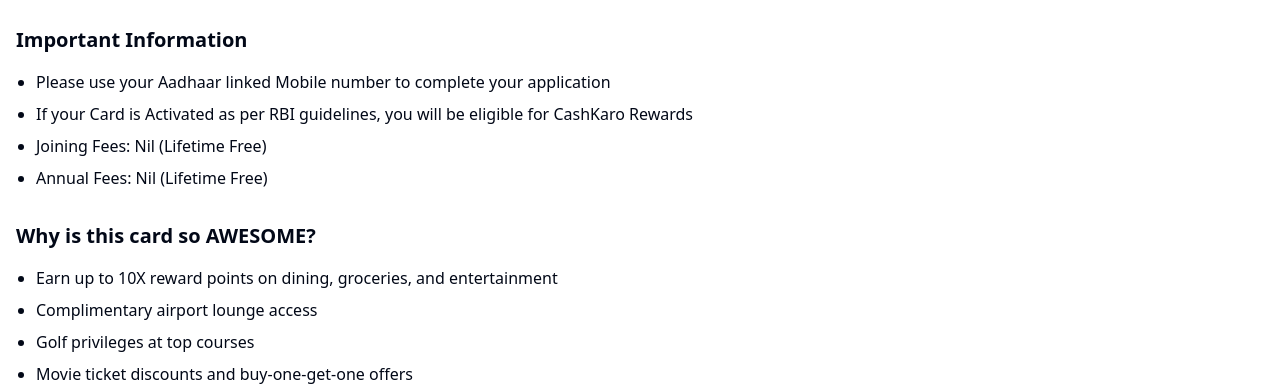
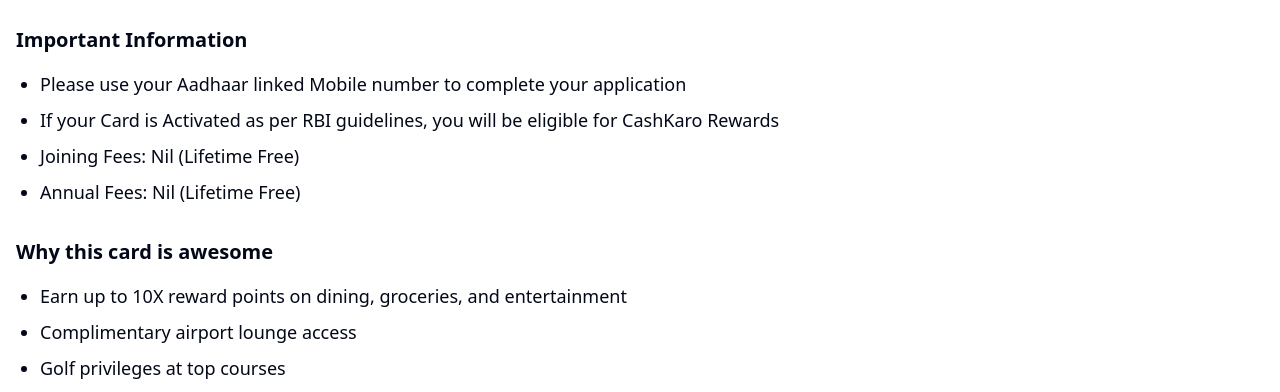
Before and after one commit to manasa321/savvyzi, a React (Vite) app: page /credit-card/1 in a window 1280 px wide. Shown: the part 408-800 px from the top of the page. Built offline with nearby package versions, Linux system fonts and the light colour scheme; the HTML template or start-up script is replaced by a standard one.

Commit message:
Update CreditCardDetail.jsx

```diff
--- a/src/components/CreditCardDetail.jsx
+++ b/src/components/CreditCardDetail.jsx
@@ -60,17 +60,17 @@ const CreditCardDetail = () => {
       </Button>
       <div className="mb-8">
         <h4 className="text-xl font-semibold mb-4">Important Information</h4>
-        <ul className="list-disc pl-5 space-y-2">
+        <ul className="list-disc pl-6">
           {card.importantInfo.map((info, index) => (
-            <li key={index}>{info}</li>
+            <li key={index} className="text-lg mb-2">{info}</li>
           ))}
         </ul>
       </div>
       <div>
-        <h4 className="text-xl font-semibold mb-4">Why is this card so AWESOME?</h4>
-        <ul className="list-disc pl-5 space-y-2">
+        <h4 className="text-xl font-semibold mb-4">Why this card is awesome</h4>
+        <ul className="list-disc pl-6">
           {card.whyAwesome.map((reason, index) => (
-            <li key={index}>{reason}</li>
+            <li key={index} className="text-lg mb-2">{reason}</li>
           ))}
         </ul>
       </div>
```
